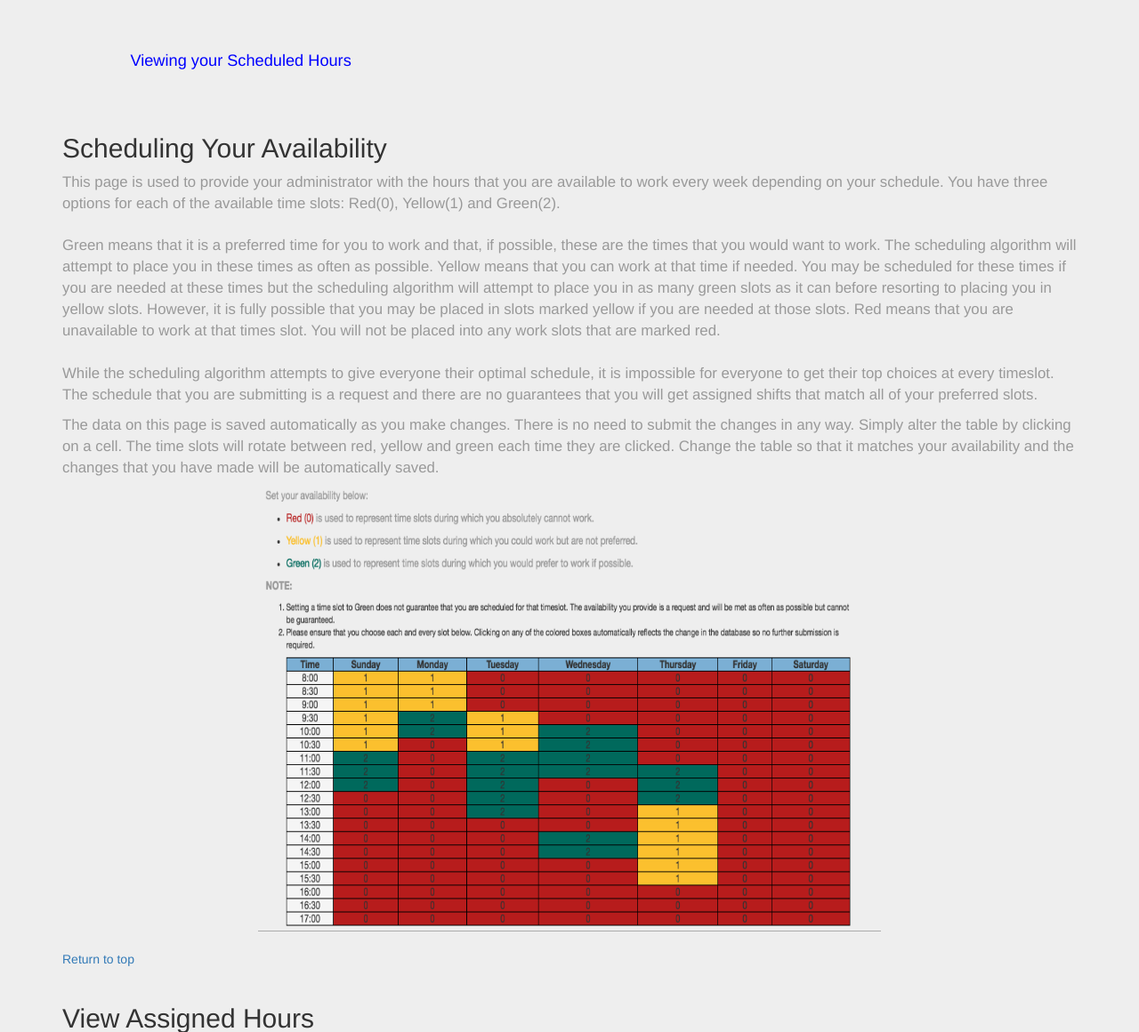
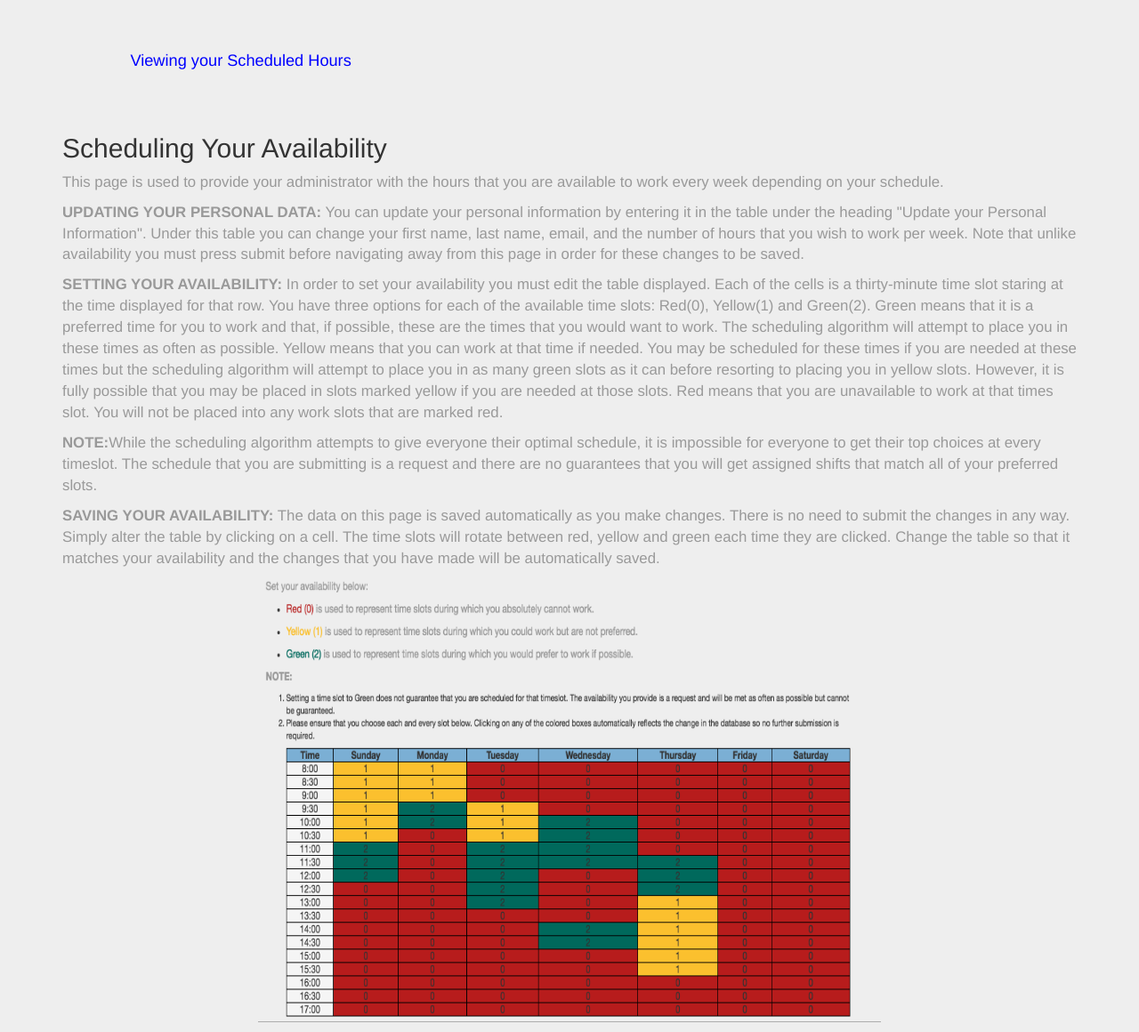
Before and after one commit to WritingCenterScheduler/application, a Python web app: template app/templates/user_help.html in a window 1280 px wide. Shown: the part 441-1601 px from the top of the page at 89% size. Run offline with Jinja, Linux system fonts and the light colour scheme; the template is opened without the code that fills it, so the values that code supplies are empty; some libraries are stand-ins or nearby versions.

Commit message:
Added more information to the User Help page and updated images

```diff
--- a/app/templates/user_help.html
+++ b/app/templates/user_help.html
@@ -29,26 +29,39 @@
         <br>
             <h2 id='ScheduleAvailability'>Scheduling Your Availability</h2>
         </div>
-
         <p>
             This page is used to provide your administrator with the hours that you are available to work every week
-            depending on your schedule. You have three options for each of the available time slots: Red(0), Yellow(1) and
-            Green(2).
-            <br><br>
-            Green means that it is a preferred time for you to work and that, if possible, these are the
-            times that you would want to work. The scheduling algorithm will attempt to place you in these times as
-            often as possible. Yellow means that you can work at that time if needed. You may be scheduled for these
-            times if you are needed at these times but the scheduling algorithm will attempt to place you in as many
-            green slots as it can before resorting to placing you in yellow slots. However, it is fully possible
-            that you may be placed in slots marked yellow if you are needed at those slots. Red means that you are
-            unavailable to work at that times slot. You will not be placed into any work slots that are marked red.
-            <br><br>
-            While the scheduling algorithm attempts to give everyone their optimal schedule, it is impossible for
-            everyone to get their top choices at every timeslot. The schedule that you are submitting is a request
-            and there are no guarantees that you will get assigned shifts that match all of your preferred slots.
+            depending on your schedule.
+        </p>
+        <p>
+            <strong>UPDATING YOUR PERSONAL DATA:</strong>
+            You can update your personal information by entering it in the table under the heading "Update your
+            Personal Information". Under this table you can change your first name, last name, email, and the number
+            of hours that you wish to work per week. Note that unlike availability you must press submit before
+            navigating away from this page in order for these changes to be saved.
+        </p>
+        <p>
+            <strong>SETTING YOUR AVAILABILITY:</strong>
+            In order to set your availability you must edit the table displayed. Each of the cells is a thirty-minute
+            time slot staring at the time displayed for that row. You have three options for each of the available
+            time slots: Red(0), Yellow(1) and Green(2). Green means that it is a preferred time for you to work and
+            that, if possible, these are the times that you would want to work. The scheduling algorithm will attempt
+            to place you in these times as often as possible. Yellow means that you can work at that time if needed.
+            You may be scheduled for these times if you are needed at these times but the scheduling algorithm will
+            attempt to place you in as many green slots as it can before resorting to placing you in yellow slots.
+            However, it is fully possible that you may be placed in slots marked yellow if you are needed at those
+            slots. Red means that you are unavailable to work at that times slot. You will not be placed into any
+            work slots that are marked red.
+        </p>
+        <p>
+            <strong>NOTE:</strong>While the scheduling algorithm attempts to give everyone their optimal schedule, it
+            is impossible for everyone to get their top choices at every timeslot. The schedule that you are
+            submitting is a request and there are no guarantees that you will get assigned shifts that match all of
+            your preferred slots.
 
         </p>
         <p>
+            <strong>SAVING YOUR AVAILABILITY:</strong>
             The data on this page is saved automatically as you make changes. There is no need to submit the changes
             in any way. Simply alter the table by clicking on a cell. The time slots will rotate between red, yellow
             and green each time they are clicked. Change the table so that it matches your availability and the
```
Also changed, not shown: app/static/assets/mySched.PNG.
